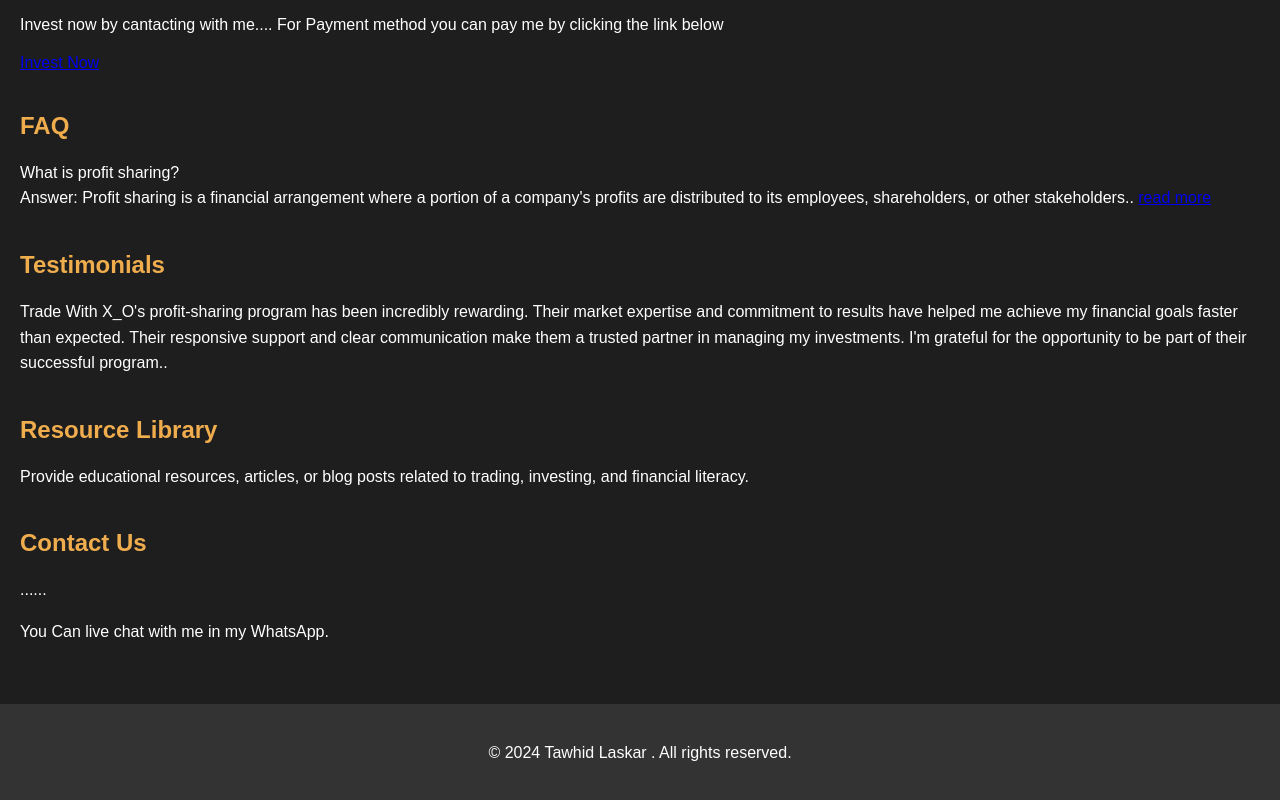
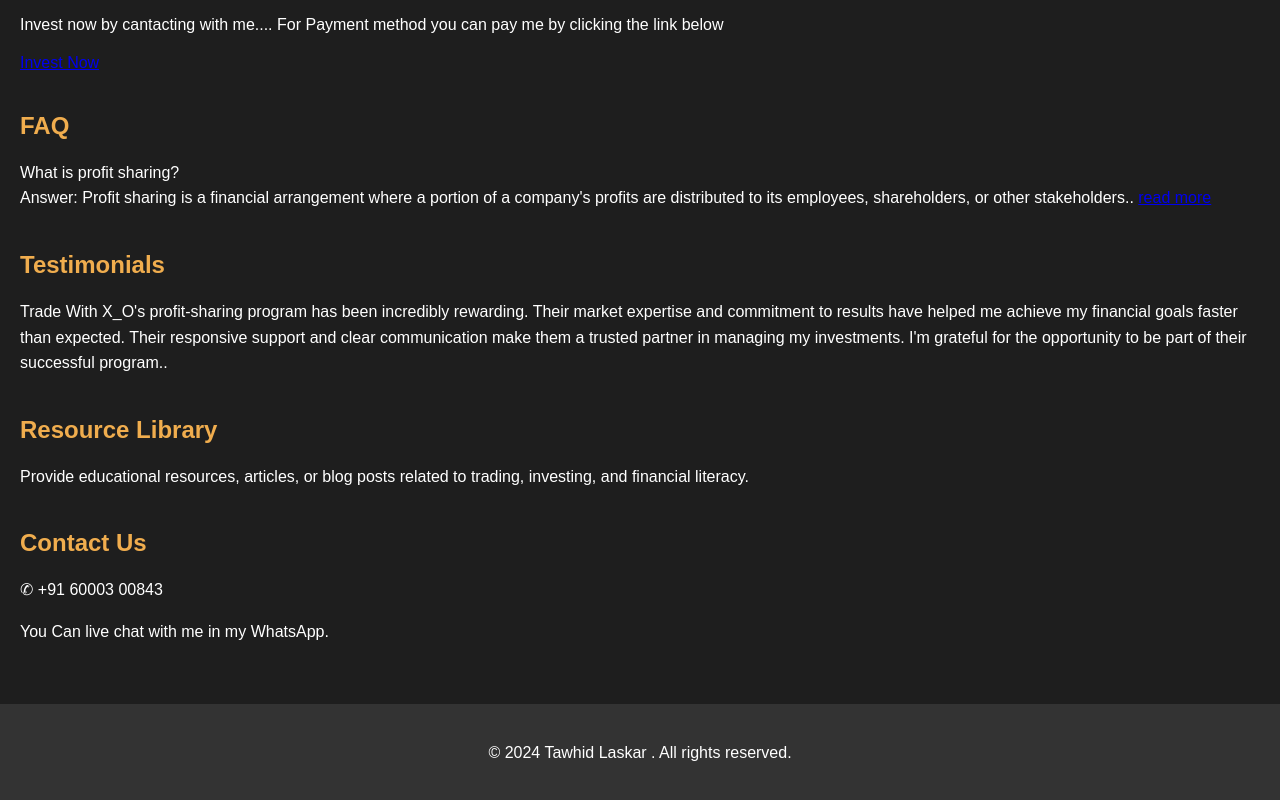
Before and after one commit to tawhid012/Trade-With-X_O, a plain HTML site: page index.html in a window 1280 px wide. Shown: the part 1159-1959 px from the top of the page. Drawn offline with Linux system fonts and the light colour scheme.

Commit message:
Update index.html

```diff
--- a/index.html
+++ b/index.html
@@ -55,7 +55,7 @@ Answer: Profit sharing is a financial arrangement where a portion of a company's
 
         <section id="contact">
             <h2>Contact Us</h2>
-            <p>......</p>
+            <p>&#9990 +91 60003 00843</p>
             <p>You  Can live chat with me in my WhatsApp.</p>
         </section>
     </main>
```
